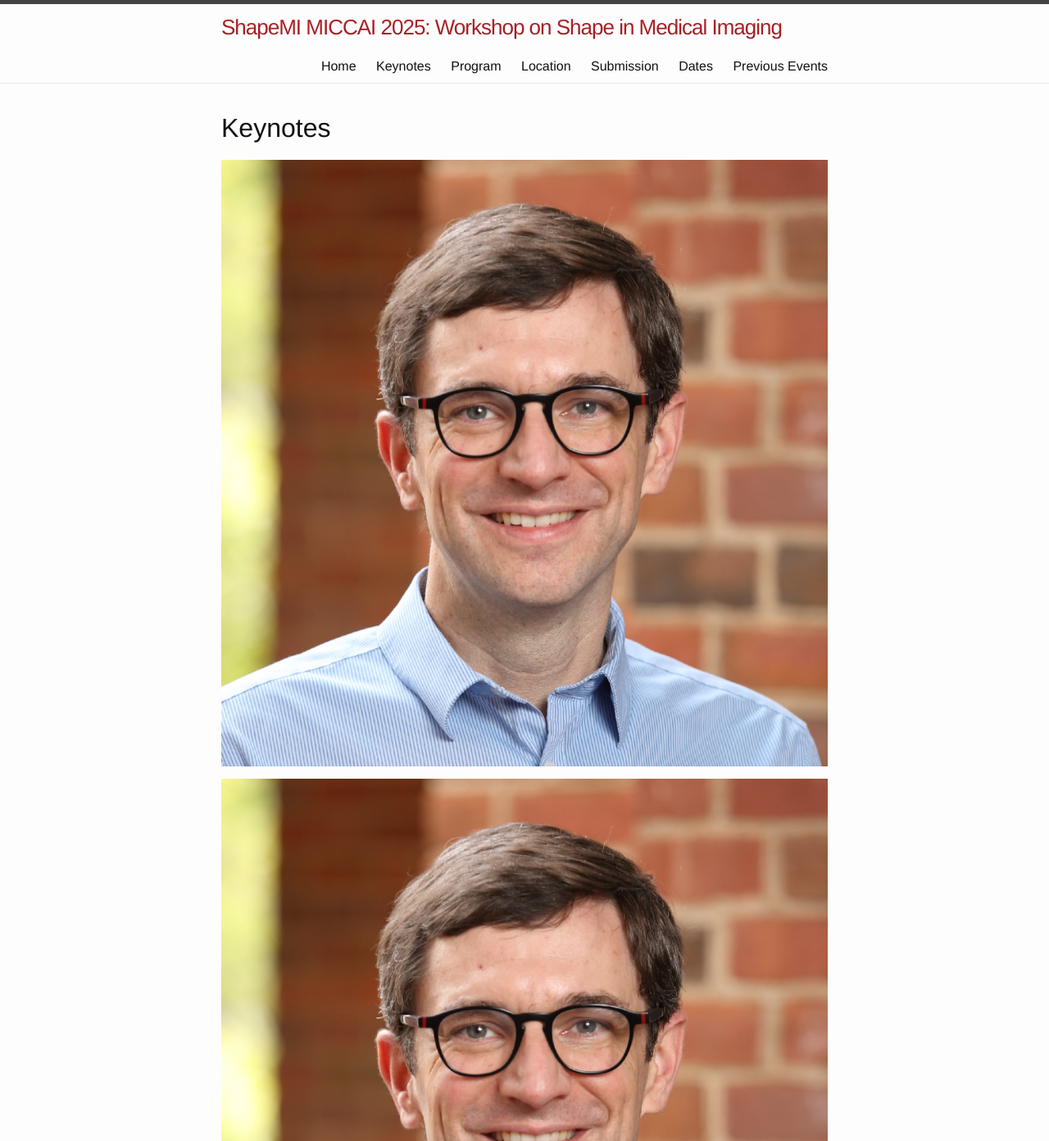
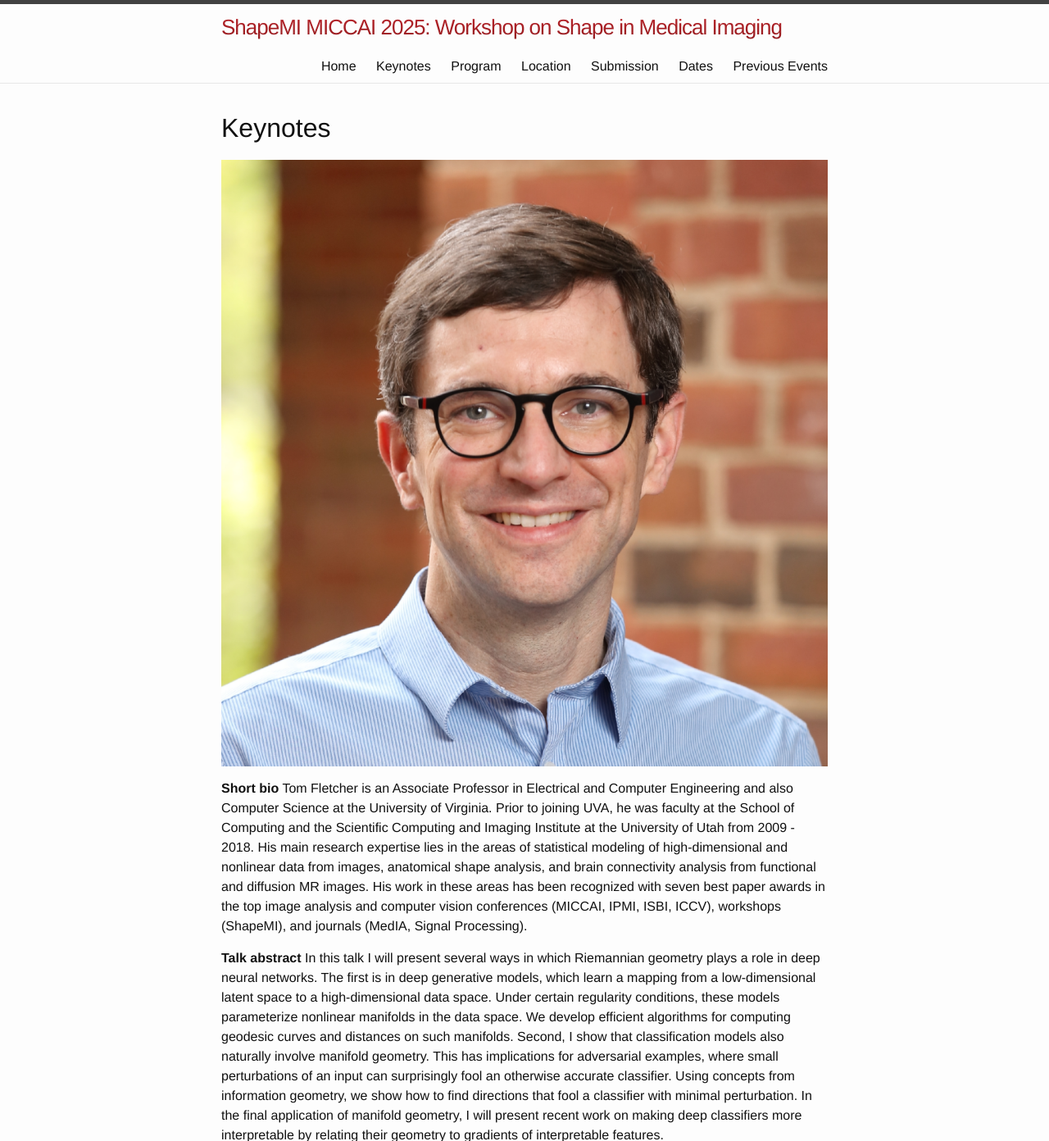
Before and after one commit to shapemi/shapemi.github.io, a Jekyll site: the page built from keynotes/index.md, in a window 1280 px wide. Shown: the top 1392 px of the page at 82% size. Built offline with Jekyll 4.4.1, drawn with Linux system fonts in a browser that asks for light colours; grey boxes are pictures that could not be loaded.

Commit message:
Update index.md

```diff
--- a/keynotes/index.md
+++ b/keynotes/index.md
@@ -6,18 +6,7 @@ order: 1
 ---
 # Keynotes
 
-![ShapeMI]({{ "/images/fletcher_headshot2.png" | relative_url }})
-
-![ShapeMI]({{ "/images/fletcher_headshot2.png" | relative_url }} "ShapeMI MICCAI 2025: Keynote fletcher")
-
 ![ShapeMI](/images/fletcher_headshot2.png)
-
-![ShapeMI]({{ "/images/fletcher_headshot2.png" | relative_url }})
-
-![ShapeMI](/images/fletcher_headshot2.png)
-
-![ShapeMI](/images/fletcher_headshot2.png "ShapeMI MICCAI 2025: Keynote fletcher")
-
 
 **Short bio**
 Tom Fletcher is an Associate Professor in Electrical and Computer Engineering and also Computer Science at the University of Virginia. Prior to joining UVA, he was faculty at the School of Computing and the Scientific Computing and Imaging Institute at the University of Utah from 2009 - 2018. His main research expertise lies in the areas of statistical modeling of high-dimensional and nonlinear data from images, anatomical shape analysis, and brain connectivity analysis from functional and diffusion MR images. His work in these areas has been recognized with seven best paper awards in the top image analysis and computer vision conferences (MICCAI, IPMI, ISBI, ICCV), workshops (ShapeMI), and journals (MedIA, Signal Processing).
@@ -25,7 +14,7 @@ Tom Fletcher is an Associate Professor in Electrical and Computer Engineering an
 **Talk abstract**
 In this talk I will present several ways in which Riemannian geometry plays a role in deep neural networks. The first is in deep generative models, which learn a mapping from a low-dimensional latent space to a high-dimensional data space. Under certain regularity conditions, these models parameterize nonlinear manifolds in the data space. We develop efficient algorithms for computing geodesic curves and distances on such manifolds. Second, I show that classification models also naturally involve manifold geometry. This has implications for adversarial examples, where small perturbations of an input can surprisingly fool an otherwise accurate classifier. Using concepts from information geometry, we show how to find directions that fool a classifier with minimal perturbation. In the final application of manifold geometry, I will present recent work on making deep classifiers more interpretable by relating their geometry to gradients of interpretable features.
 
-![ShapeMI](images/bastianl_photo.JPG)
+![ShapeMI](/images/bastianl_photo.JPG)
 
 **Short bio**
 Lennart is a PhD candidate at TU Munich's CAMP lab under Prof. Nassir Navab, and an incoming research fellow at Imperial College London. Originally trained in applied mathematics (with early stints in NYC and California's tech scene), he found his calling at the intersection of geometry, machine learning, and clinical applications. His work focuses on making sense of the real world in 3D, teaching computers to understand complex surgical environments through a geometric lens.
```
